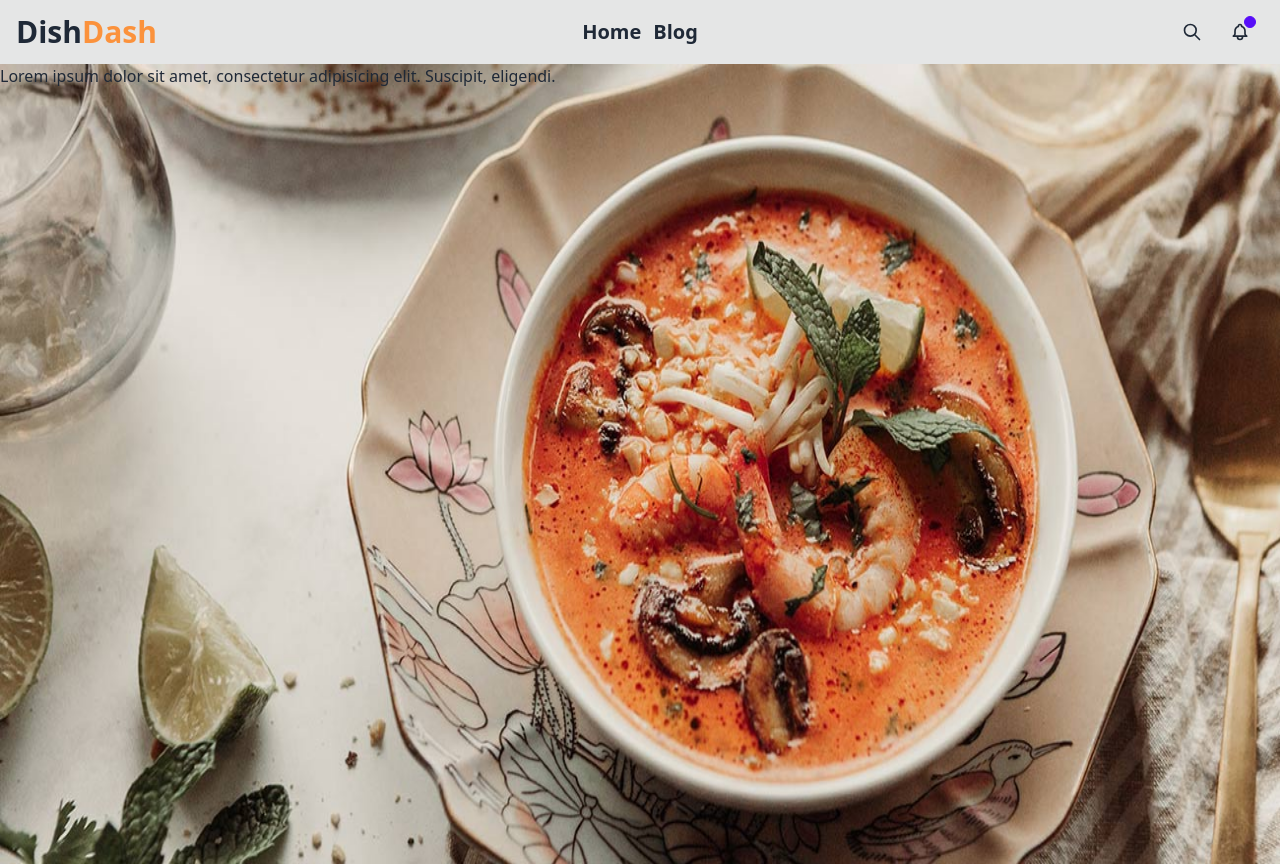
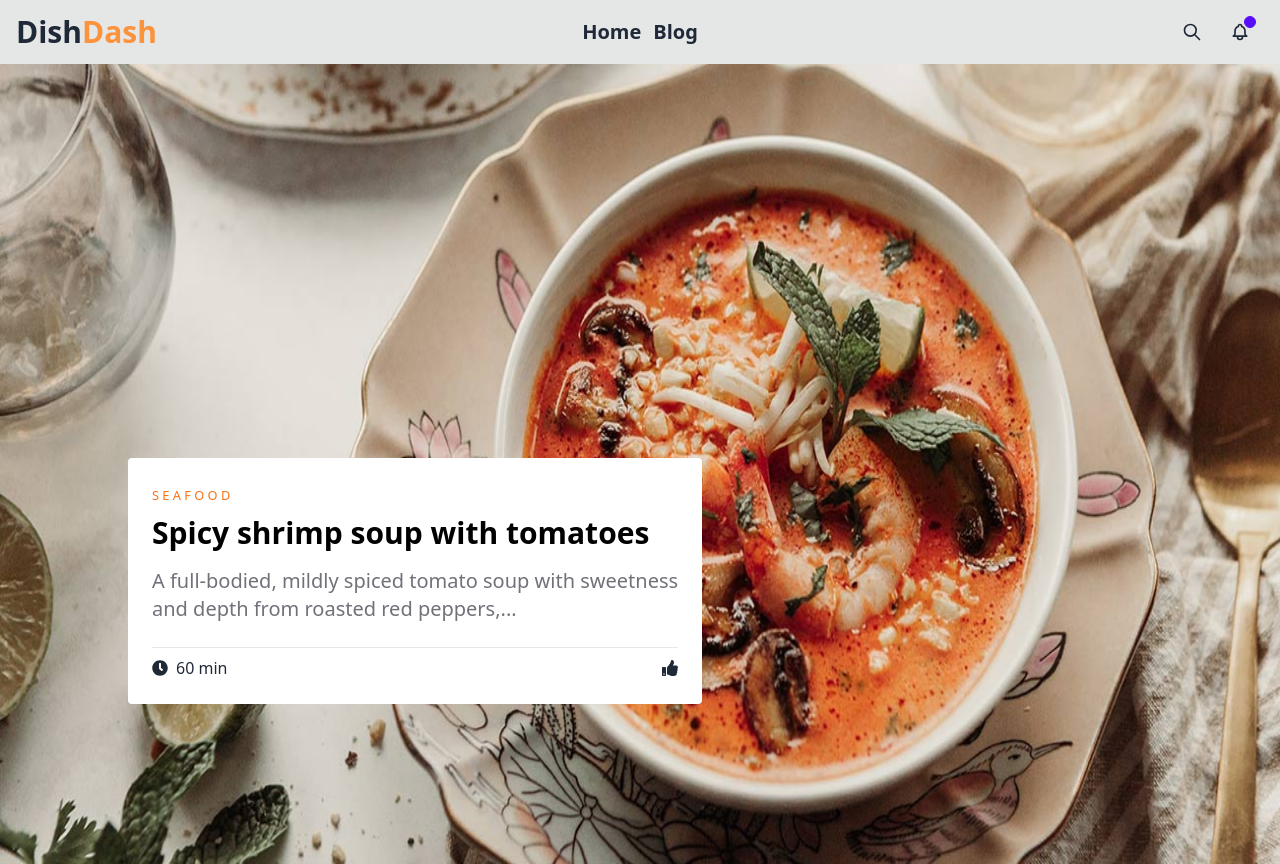
Before and after one commit to roushanali064/Dish-Dash, a React (Vite) app: page / in a window 1280 px wide. Built offline with nearby package versions, Linux system fonts and the light colour scheme.

Commit message:
banner section is done

```diff
--- a/package.json
+++ b/package.json
@@ -16,6 +16,7 @@
     "match-sorter": "^6.3.1",
     "react": "^18.2.0",
     "react-dom": "^18.2.0",
+    "react-icons": "^4.8.0",
     "react-router-dom": "^6.11.0",
     "sort-by": "^1.2.0"
   },
--- /dev/null
+++ b/src/components/Banner/Banner.css
@@ -0,0 +1,10 @@
+.banner{
+    height: 100vh;
+    width: 100%;
+    position: relative;
+}
+.banner-info{
+    position: absolute;
+    left: 10%;
+    bottom: 20%;
+}
--- a/src/components/Banner/Banner.jsx
+++ b/src/components/Banner/Banner.jsx
@@ -1,14 +1,26 @@
 import React from 'react';
 import banner from '../../assets/banner.jpg'
+import './Banner.css'
+import { FaClock, FaThumbsUp } from "react-icons/fa";
 
 const Banner = () => {
     return (
-        <div className='relative h-10'>
+        <div className='banner'>
             <div>
                 <img className='w-full h-screen' src={banner} alt="" />
             </div>
-            <div className='absolute top-0 bottom-0 left-0 right-0'>
-                <p>Lorem ipsum dolor sit amet, consectetur adipisicing elit. Suscipit, eligendi.</p>
+            <div className='banner-info bg-white p-6 rounded'>
+                <p className='text-orange-500 font-normal text-base mb-2'><small>S E A F O O D</small></p>
+                <h3 className='text-black font-semibold text-3xl mb-4'>Spicy shrimp soup with tomatoes</h3>
+                <p className='text-xl text-zinc-500 mb-6'>A full-bodied, mildly spiced tomato soup with sweetness <br /> and depth from roasted red peppers,... </p>
+                <hr />
+                <div className='flex justify-between items-center mt-2'>
+                    <div className='flex items-center'>
+                    <FaClock></FaClock>
+                    <span className='ml-2'>60 min</span>
+                    </div>
+                    <FaThumbsUp></FaThumbsUp>
+                </div>
             </div>
 
         </div>
```
Also changed, not shown: 1 other file (tests, documents, lock files or other folders).
